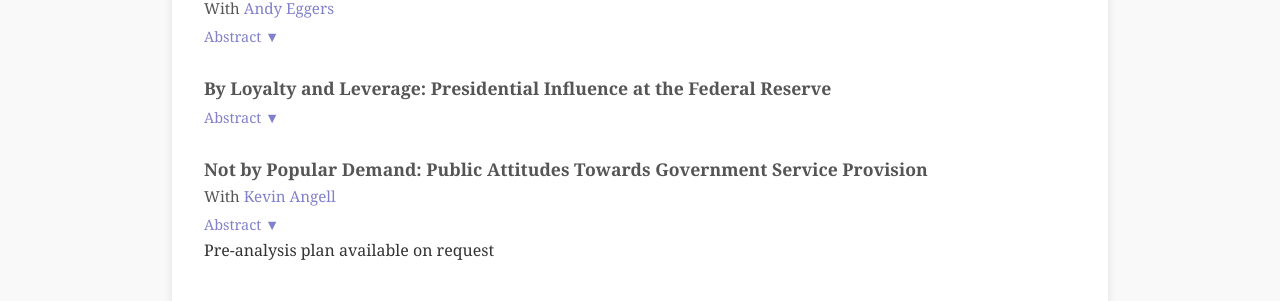
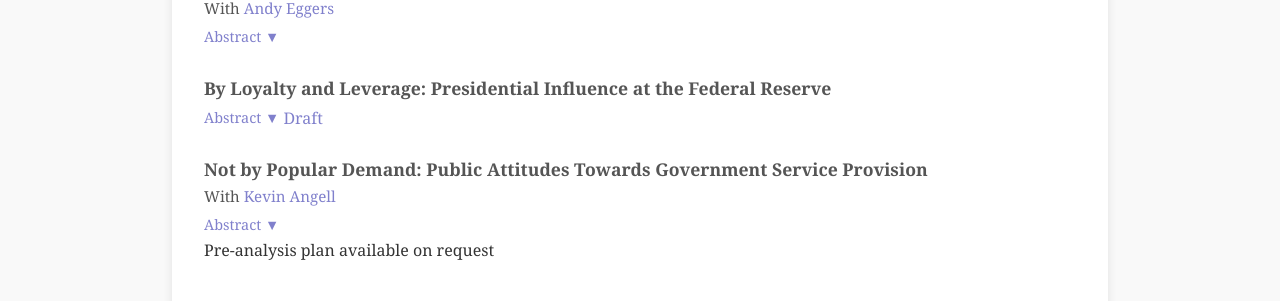
Before and after one commit to L-Cain/L-Cain.github.io, a Jekyll site: the page built from research.md, in a window 1280 px wide and 900 px high. Shown: the part 452-753 px from the top of the window. Built offline with Jekyll 4.4.1, drawn with Linux system fonts in a browser that asks for light colours.

Commit message:
Update research.md

```diff
--- a/research.md
+++ b/research.md
@@ -44,6 +44,7 @@ of presidential influence over monetary policy and further our understanding of
 nature of the Federal Reserve’s independence and the limits of the presidency’s influence over
 the administrative state. </p>
     </div>
+     <a href="papers/By_Loyalty_and_Leverage 5.13.2026.pdf" download>Draft</a>
   </div>
 
    <div style="margin-bottom: 1.5rem;">
```
